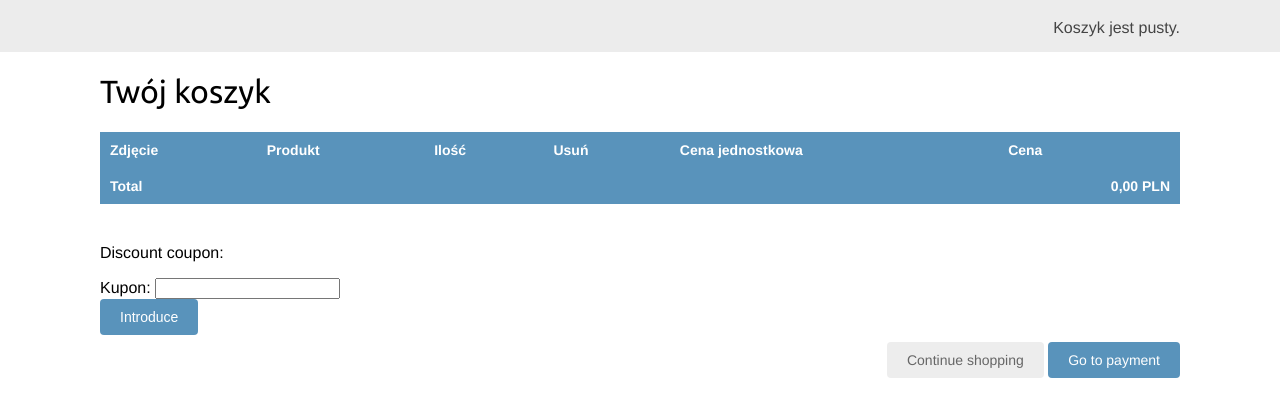
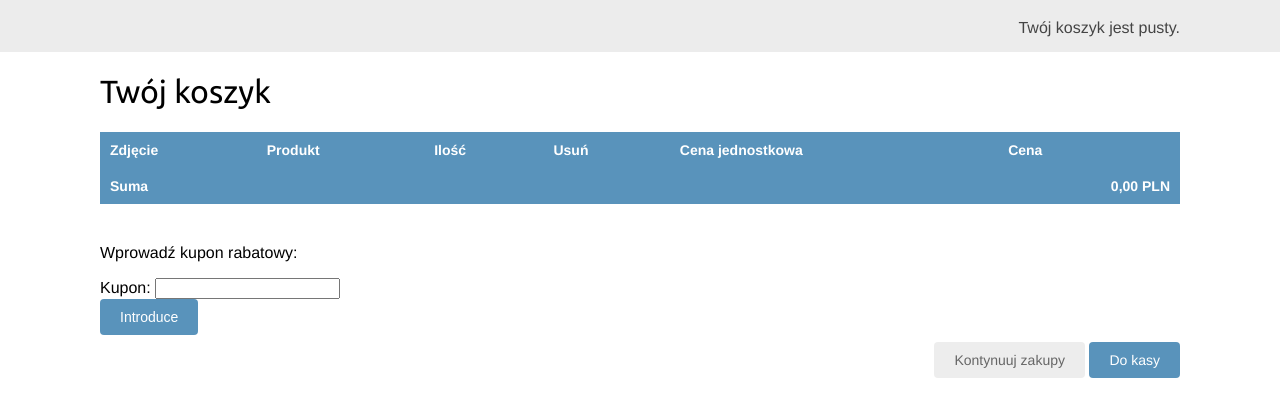
Before and after one commit to KFolwarski20/ECommerceApp, a Django app: page /cart/ in a window 1280 px wide. Shown: the part 46-463 px from the top of the page. Run offline with Django 5.2, Linux system fonts and the light colour scheme; parts of the project's set-up code (start-up, migrations or seed data) failed here and were passed over.

Commit message:
Add each translations for the project - using Rosette

```diff
--- a/myshop/cart/templates/cart/detail.html
+++ b/myshop/cart/templates/cart/detail.html
@@ -35,13 +35,13 @@
                                 {{ item.update_quantity_form.quantity }}
                                 {{ item.update_quantity_form.update }}
                                 {{ item.update_quantity_form.total_price }}
-                                <input type="submit" value="Update">
+                                <input type="submit" value="Aktualizuj">
                                 {% csrf_token %}
                             </form>
                         </td>
                         <td>
                             <form action="{% url "cart:cart_remove" product.id %}" method="post">
-                                <input type="submit" value="Remove">
+                                <input type="submit" value={% trans "Usuń" %}>
                                 {% csrf_token %}
                             </form>
                         </td>
@@ -67,7 +67,7 @@
                 </tr>
             {% endif %}
             <tr class="total">
-                <td>Total</td>
+                <td>{% trans "Suma" %}</td>
                 <td colspan="4"></td>
                 <td class="num">
                     {{ cart.get_total_price_after_discount|floatformat:"2" }} PLN
@@ -75,14 +75,14 @@
             </tr>
         </tbody>
     </table>
-    <p>Discount coupon:</p>
+    <p>{% trans "Wprowadź kupon rabatowy" %}:</p>
     <form action="{% url "coupons:apply" %}" method="post">
         {{ coupon_apply_form }}
         <input type="submit" value="Introduce">
         {% csrf_token %}
     </form>
     <p class="text-right">
-        <a href="{% url "shop:product_list" %}" class="button light">Continue shopping</a>
-        <a href="{% url 'orders:order_create' %}" class="button">Go to payment</a>
+        <a href="{% url "shop:product_list" %}" class="button light">{% trans "Kontynuuj zakupy" %}</a>
+        <a href="{% url 'orders:order_create' %}" class="button">{% trans "Do kasy" %}</a>
     </p>
 {% endblock %}
--- a/myshop/myshop/urls.py
+++ b/myshop/myshop/urls.py
@@ -25,7 +25,9 @@ urlpatterns = [
     path('orders/', include('orders.urls', namespace='orders')),
     path('payment/', include('payment.urls', namespace='payment')),
     path('coupons/', include('coupons.urls', namespace='coupons')),
+    path('rosetta/', include('rosetta.urls')),
     path('', include('shop.urls', namespace='shop')),
 ]
+
 if settings.DEBUG:
     urlpatterns += static(settings.MEDIA_URL, document_root=settings.MEDIA_ROOT)
--- a/myshop/shop/templates/shop/base.html
+++ b/myshop/shop/templates/shop/base.html
@@ -15,14 +15,14 @@
         <div class="cart">
             {% with total_items=cart|length %}
                 {% if cart|length > 0 %}
-                    {% trans "Koszyk" %}:
+                    {% trans "Twój koszyk" %}:
                     <a href="{% url "cart:cart_detail" %}">
                         {% blocktrans with total_items_plural=total_items|pluralize:"y" total_price=cart.get_total_price %}
                             {{ total_items }} produkt{{ total_items_plural }}, {{ total_price }} PLN
                         {% endblocktrans %}
                     </a>
                 {% else %}
-                    {% trans "Koszyk jest pusty." %}
+                    {% trans "Twój koszyk jest pusty." %}
                 {% endif %}
             {% endwith %}
         </div>
```
Also changed, not shown: myshop/myshop/settings.py (+4 -3 lines), myshop/orders/templates/orders/order/create.html (+5 -5 lines), myshop/orders/templates/orders/order/created.html (+6 -3 lines), myshop/shop/templates/shop/product/list.html (+5 -4 lines), myshop/locale/en/LC_MESSAGES/django.po, myshop/locale/pl/LC_MESSAGES/django.po, myshop/orders/locale/en/LC_MESSAGES/django.po, myshop/orders/locale/pl/LC_MESSAGES/django.po.
